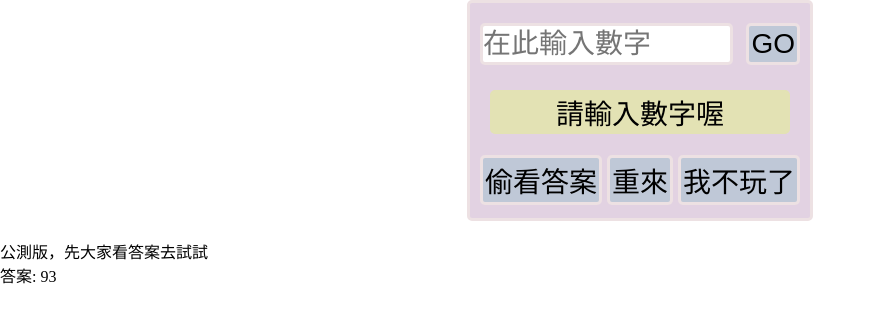
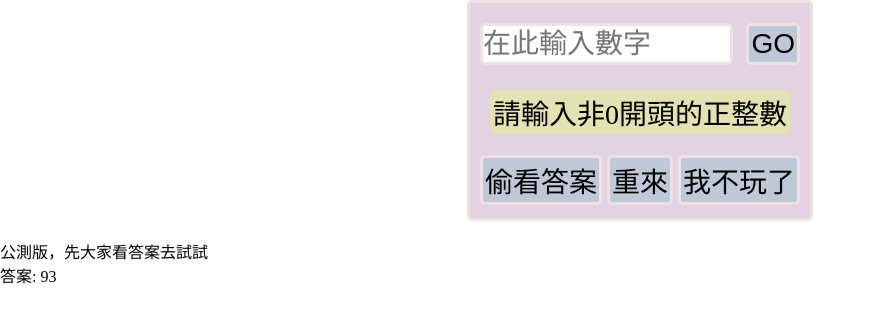
Before and after one commit to SharonAzure2023/SharonAzure2023.github.io, a plain HTML site: page 0606_01_Guess Number/GuessNumber.html in a window 1280 px wide. Both pictures are taken after typing "Sample" into the empty fields and a click on the button "GO". Shown: the whole page, without its empty margins (0-875 px from the left). Drawn offline with Linux system fonts and the light colour scheme.

Commit message:
GuessNumber.1.2修正: 加入數字判斷->小數負數也輸入提醒

```diff
--- a/0606_01_Guess Number/GuessNumber.html
+++ b/0606_01_Guess Number/GuessNumber.html
@@ -4,10 +4,14 @@
 <head>
     <meta charset="UTF-8">
     <meta name="viewport" content="width=device-width, initial-scale=1.0">
-    <title>Guess Number v1.1</title>
+    <title>Guess Number v1.2</title>
     <!-- v1.1修正
         加入數字判斷->修正數字+非數字也可繼續遊戲的bug;
         加入未輸入的提醒-->
+    <!-- 1.2修正
+        加入數字判斷->小數負數也輸入提醒;
+    -->
+
 
     <style>
         * {
@@ -90,7 +94,7 @@
 
     <script>
 
-        let ansNum = Math.round(Math.random() * 99);
+        const ansNum = Math.round(Math.random() * 99);
         document.write("<br>公測版，先大家看答案去試試<br>答案:  " + ansNum)
         // 解除上行註解可以show答案在html上
 
@@ -143,12 +147,16 @@
 
             while (true) {
                 let guessNum = myInput.value;
+                let firstNum = guessNum.charAt(0);
 
+                //判斷空值
                 if (guessNum == ""){
-                    myOutput.innerText = "你沒輸入"
+                    myOutput.innerText = "你沒輸入數字"
                 }
-                else if (isNaN(guessNum) == true){
-                    myOutput.innerText = "請輸入數字喔"
+
+                //判斷非正整數
+                else if (isNaN(guessNum) == true || firstNum =="0" || guessNum.includes(".")|| guessNum.includes("-")){
+                    myOutput.innerText = "請輸入非0開頭的正整數"
                     myInput.value = ``;
                 }
                 else if (guessNum == ansNum) {
@@ -158,7 +166,8 @@
                     gameOver.disabled = true;
                     haha.disabled = true;
                 }
-                else if (guessNum < nMin || guessNum > nMax) {
+
+                else if (guessNum <= nMin || guessNum >= nMax) {
                     myOutput.innerText = "超出範圍" + nMin + "-" + nMax;
                     myInput.value = ``;
                 }
```
